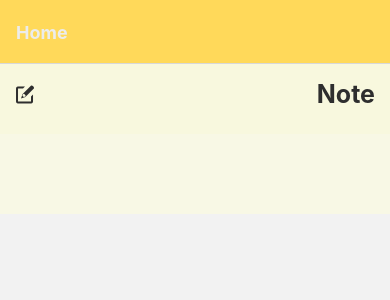
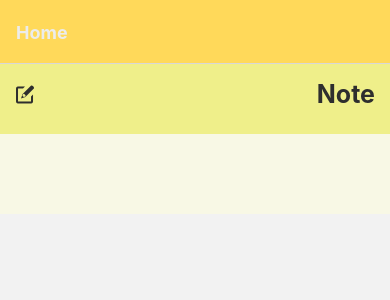
Before and after one commit to Amirsa025/Note, a React Native app: screen / in a window 390 px wide. Shown: the top 300 px of the page. Built offline with nearby package versions, Linux system fonts and the light colour scheme.

Commit message:
change style home

```diff
--- a/src/component/Header/header.js
+++ b/src/component/Header/header.js
@@ -18,8 +18,7 @@ const Header = ({navigation}) => {
 export default Header;
 const styles = StyleSheet.create({
     container : {
-        flex : 1,
-        backgroundColor:"#f8f8de",
+        backgroundColor:"#efef8a",
         height : "100%",
     },
     header : {
--- a/src/screens/createNote.js
+++ b/src/screens/createNote.js
@@ -22,7 +22,6 @@ const CreateNote = ({navigation}) => {
         }
         else {
             setData([...Data,{text:note,id:Math.random().toString()}]);
-            Alert.alert('Data Added Successfully...');
             navigation.goBack()
             setNote("")
         }
```
